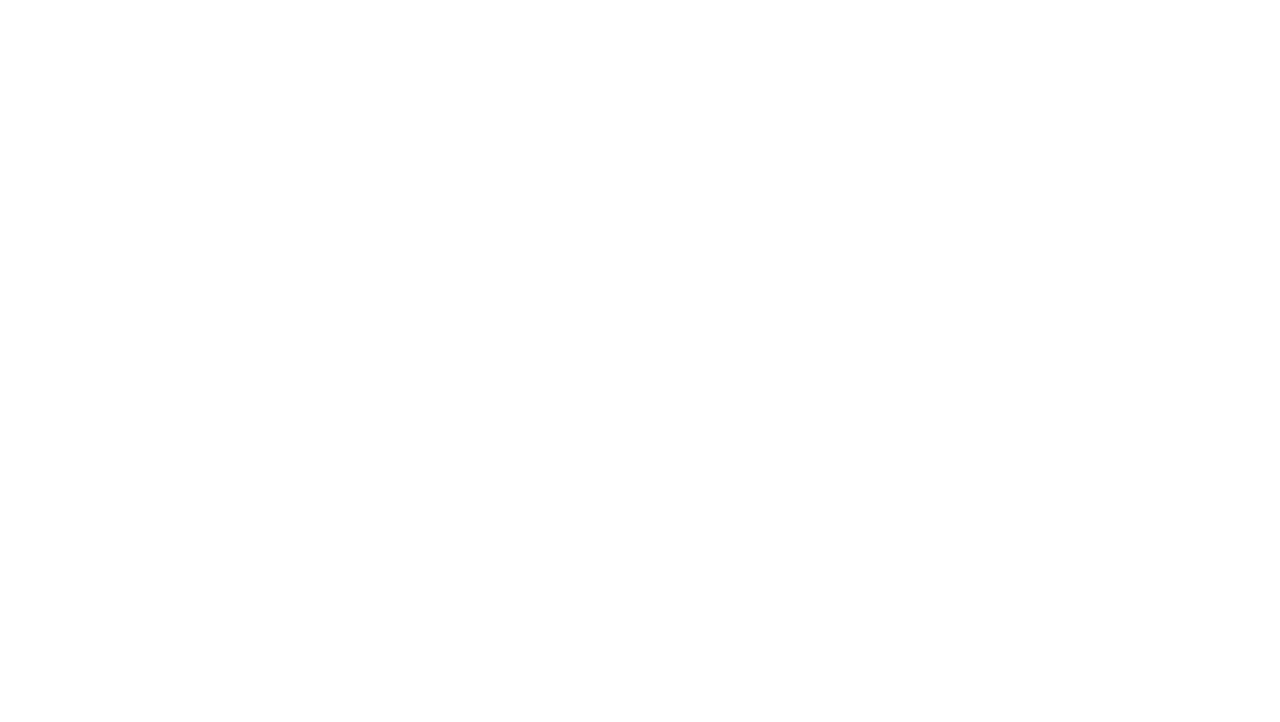
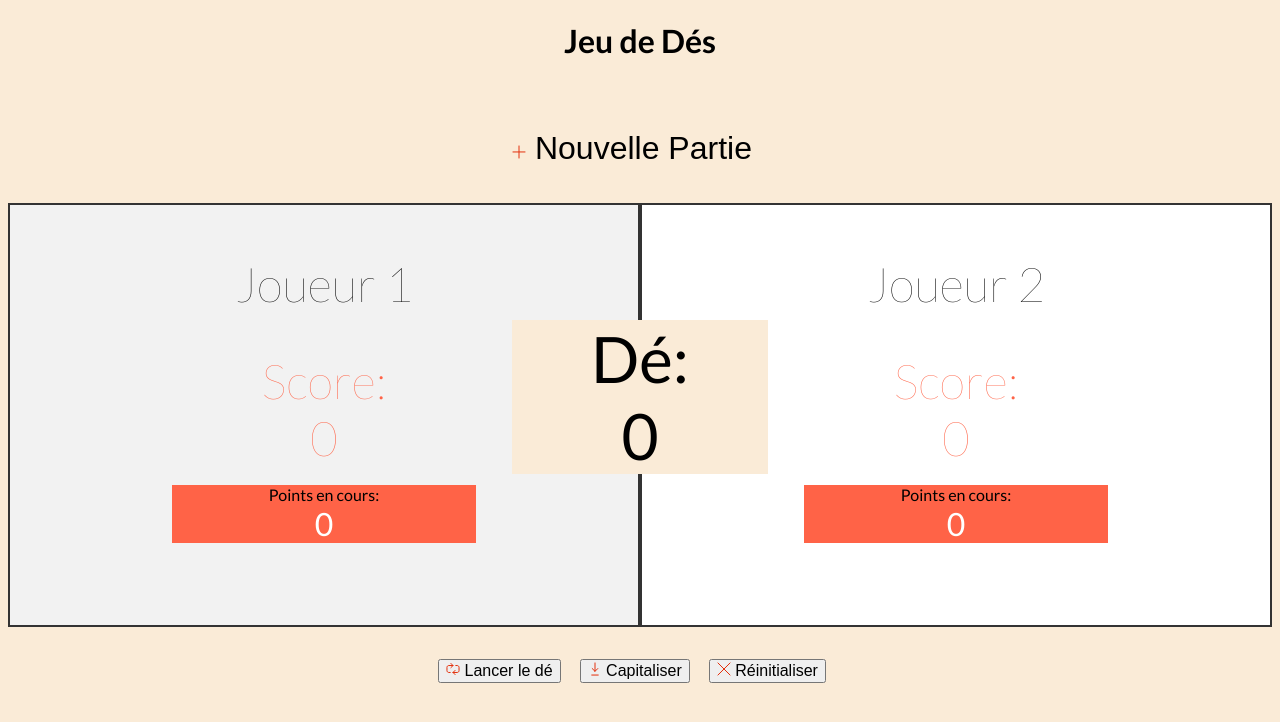
Before and after one commit to JuKohl/dice_game, a plain HTML site: page index.html in a window 1280 px wide. Drawn offline with Linux system fonts and the light colour scheme.

Commit message:
it was terrible

```diff
--- a/index.html
+++ b/index.html
@@ -1,11 +1,30 @@
 <!DOCTYPE html>
-<html lang="en">
+<html>
 <head>
-  <meta charset="UTF-8">
-  <meta name="viewport" content="width=device-width, initial-scale=1.0">
-  <title>Document</title>
-</head>
+    <title>Jeu de Dés</title>
+    <link rel="stylesheet" type="text/css" href="style.css">
+    <link rel="preconnect" href="https://fonts.googleapis.com">
+    <link rel="preconnect" href="https://fonts.gstatic.com" crossorigin>
+    <link href="https://fonts.googleapis.com/css2?family=Lato:ital,wght@0,100;0,400;0,700;1,100&display=swap" rel="stylesheet"></head>
 <body>
-
+    <h1>Jeu de Dés</h1>
+    <button id="newGame"> <svg xmlns="http://www.w3.org/2000/svg" fill="none" viewBox="-0.5 -0.5 14 14" height="14" width="14"><g id="add-1--expand-cross-buttons-button-more-remove-plus-add-+-mathematics-math"><path id="Vector" stroke="#e3300c" stroke-linecap="round" stroke-linejoin="round" d="M6.5 0.4642857142857143v12.071428571428571" stroke-width="1"></path><path id="Vector_2" stroke="#e3300c" stroke-linecap="round" stroke-linejoin="round" d="M0.4642857142857143 6.46282h12.071428571428571" stroke-width="1"></path></g></svg> Nouvelle Partie </button>
+    <div class="container">
+        <div class="player active" id="player1">
+            <h2>Joueur 1</h2>
+            <div class="score">Score: <br><span id="score1">0</span></div><br>
+            <div class="score_current">Points en cours: <br><span id="currentScore1">0</span></div>
+        </div>
+        <div class="player" id="player2">
+            <h2>Joueur 2</h2>
+            <div class="score">Score: <br><span id="score2">0</span></div><br>
+            <div class="score_current">Points en cours: <br><span id="currentScore2">0</span></div>
+        </div>
+    </div>
+    <div id="diceDisplay">Dé: <br><span id="diceValue">0</span></div>
+    <button id="rollDice"><svg xmlns="http://www.w3.org/2000/svg" fill="none" viewBox="-0.5 -0.5 14 14" height="14" width="14"><g id="arrow-reload-horizontal-2"><path id="Vector" stroke="#e3300c" stroke-linecap="round" stroke-linejoin="round" d="M8.589285714285715 7.892857142857143 6.5 9.982142857142858 8.589285714285715 12.071428571428571" stroke-width="1"></path><path id="Vector_2" stroke="#e3300c" stroke-linecap="round" stroke-linejoin="round" d="m4.410714285714286 5.107133571428572 2.0892857142857144 -2.0892857142857144L4.410714285714286 0.9285714285714286" stroke-width="1"></path><path id="Vector 995" stroke="#e3300c" stroke-linecap="round" stroke-linejoin="round" d="m6.5 9.982142857142858 4.178571428571429 0c1.0257 0 1.8571428571428572 -0.8314707142857143 1.8571428571428572 -1.8571428571428572l0 -3.25c0 -1.025672142857143 -0.8314428571428572 -1.8571428571428572 -1.8571428571428572 -1.8571428571428572l-1.3928571428571428 0" stroke-width="1"></path><path id="Vector 996" stroke="#e3300c" stroke-linecap="round" stroke-linejoin="round" d="m6.5 3.017857142857143 -4.178571428571429 0c-1.025672142857143 0 -1.8571428571428572 0.8314707142857143 -1.8571428571428572 1.8571428571428572l0 3.25c0 1.025672142857143 0.8314707142857143 1.8571428571428572 1.8571428571428572 1.8571428571428572l1.3928571428571428 0" stroke-width="1"></path></g></svg> Lancer le dé</button>
+    <button id="hold"> <svg xmlns="http://www.w3.org/2000/svg" fill="none" viewBox="-0.5 -0.5 14 14" height="14" width="14"><g id="arrow-down-2--down-move-arrow-arrows"><path id="Vector" stroke="#e3300c" stroke-linecap="round" stroke-linejoin="round" d="m3.7142857142857144 6.035714285714286 2.7857142857142856 2.7857142857142856 2.7857142857142856 -2.7857142857142856" stroke-width="1"></path><path id="Vector_2" stroke="#e3300c" stroke-linecap="round" stroke-linejoin="round" d="M6.5 0.4642857142857143v8.357142857142858" stroke-width="1"></path><path id="Vector_3" stroke="#e3300c" stroke-linecap="round" stroke-linejoin="round" d="M3.25 12.535714285714286h6.5" stroke-width="1"></path></g></svg> Capitaliser</button>
+    <button id="resetGame"><svg xmlns="http://www.w3.org/2000/svg" fill="none" viewBox="-0.5 -0.5 14 14" height="14" width="14"><g id="delete-1--remove-add-button-buttons-delete-cross-x-mathematics-multiply-math"><path id="Vector" stroke="#e3300c" stroke-linecap="round" stroke-linejoin="round" d="m12.535714285714286 0.4642857142857143 -12.071428571428571 12.071428571428571" stroke-width="1"></path><path id="Vector_2" stroke="#e3300c" stroke-linecap="round" stroke-linejoin="round" d="m0.4642857142857143 0.4642857142857143 12.071428571428571 12.071428571428571" stroke-width="1"></path></g></svg> Réinitialiser</button>
+    <script src="script.js"></script>
 </body>
 </html>
--- /dev/null
+++ b/script.js
@@ -0,0 +1,97 @@
+let currentPlayer = 1;
+let currentScore = 0;
+let score1 = 0;
+let score2 = 0;
+let gamePlaying = true;
+
+const rollDiceButton = document.getElementById("rollDice");
+const resetGameButton = document.getElementById("resetGame");
+const newGameButton = document.getElementById("newGame");
+const holdButton = document.getElementById("hold");
+const score1Element = document.getElementById("score1");
+const score2Element = document.getElementById("score2");
+const currentScore1Element = document.getElementById("currentScore1");
+const currentScore2Element = document.getElementById("currentScore2");
+const diceDisplay = document.getElementById("diceDisplay");
+const diceValueElement = document.getElementById("diceValue");
+
+function rollDice() {
+  if (gamePlaying) {
+      const diceValue = Math.floor(Math.random() * 6) + 1;
+      diceValueElement.textContent = diceValue;
+
+      if (diceValue === 1) {
+          currentScore = 0;
+          document.getElementById(`currentScore${currentPlayer}`).textContent = currentScore;
+          switchPlayer();
+      } else {
+          currentScore += diceValue;
+          document.getElementById(`currentScore${currentPlayer}`).textContent = currentScore;
+      }
+  }
+}
+
+function switchPlayer() {
+    currentScore = 0;
+    document.getElementById(`currentScore${currentPlayer}`).textContent = currentScore;
+    currentPlayer = currentPlayer === 1 ? 2 : 1;
+    document.getElementById("player1").classList.toggle("active");
+    document.getElementById("player2").classList.toggle("active");
+}
+
+function resetGame() {
+    currentPlayer = 1;
+    currentScore = 0;
+    score1 = 0;
+    score2 = 0;
+    score1Element.textContent = "0";
+    score2Element.textContent = "0";
+    currentScore1Element.textContent = "0";
+    currentScore2Element.textContent = "0";
+    diceValueElement.textContent = "0";
+    document.getElementById("player1").classList.add("active");
+    document.getElementById("player2").classList.remove("active");
+    rollDiceButton.disabled = false;
+    resetGameButton.disabled = false;
+    newGameButton.disabled = false;
+    holdButton.disabled = false;
+    gamePlaying = true;
+}
+
+function newGame() {
+    resetGame();
+}
+
+function hold() {
+  if (gamePlaying) {
+      if (currentPlayer === 1) {
+          score1 += currentScore;
+          score1Element.textContent = score1;
+          currentScore1Element.textContent = "0"; // Réinitialise les points en cours pour le joueur 1
+      } else {
+          score2 += currentScore;
+          score2Element.textContent = score2;
+          currentScore2Element.textContent = "0"; // Réinitialise les points en cours pour le joueur 2
+      }
+
+      if (score1 >= 100 || score2 >= 100) {
+          gamePlaying = false;
+          rollDiceButton.disabled = true;
+          resetGameButton.disabled = true;
+          newGameButton.disabled = false;
+          holdButton.disabled = true;
+          document.getElementById(`player${currentPlayer}`).classList.add("winner");
+      } else {
+          currentScore = 0; // Réinitialise les points en cours après la capitalisation
+          currentSumElement.textContent = currentScore;
+          switchPlayer();
+      }
+  }
+}
+
+rollDiceButton.addEventListener("click", rollDice);
+resetGameButton.addEventListener("click", resetGame);
+newGameButton.addEventListener("click", newGame);
+holdButton.addEventListener("click", hold);
+
+resetGame();
--- /dev/null
+++ b/style.css
@@ -0,0 +1,87 @@
+body {
+  text-align: center;
+  font-family: 'Lato', sans-serif;
+  background-color: antiquewhite;
+}
+
+
+.container {
+  display: flex;
+  justify-content: space-around;
+  margin-top: 20px;
+  background-color: white;
+}
+
+.player {
+  border: 2px solid #333;
+  padding: 10px;
+  width: 150px;
+}
+
+h2, .score {
+  font-size: 3rem;
+  font-weight: 100;
+}
+
+#newGame {
+  font-weight: 100;
+  font-size: 2rem;
+  background-color: transparent;
+  border: none;
+  padding: 1rem;
+}
+
+#newGame:hover {
+  background-color: darkseagreen;
+  color: white;
+}
+
+.active {
+  background-color: #f2f2f2;
+}
+
+button {
+  font-size: 1rem;
+  margin-top: 2rem;
+  margin-right: 1rem;
+}
+.player {
+  width: 50%;
+  height: 50vh;
+}
+
+.score {
+  color: tomato;
+}
+
+.score_current {
+  font-size: 1rem;
+  background-color: tomato;
+  width: 50%;
+  margin-left: 25%;
+}
+
+#currentScore1,
+#currentScore2 {
+  color: white;
+  font-size: 2rem;
+}
+
+#diceDisplay {
+  font-size: 4rem;
+  background-color: antiquewhite;
+  width: 20%;
+  position: absolute;
+  left: 40vw;
+  top: 40vh;
+}
+
+button:disabled {
+  background-color: #ccc;
+  cursor: not-allowed;
+}
+
+.winner {
+  background-color: #4caf50;
+  color: white;
+}
```
